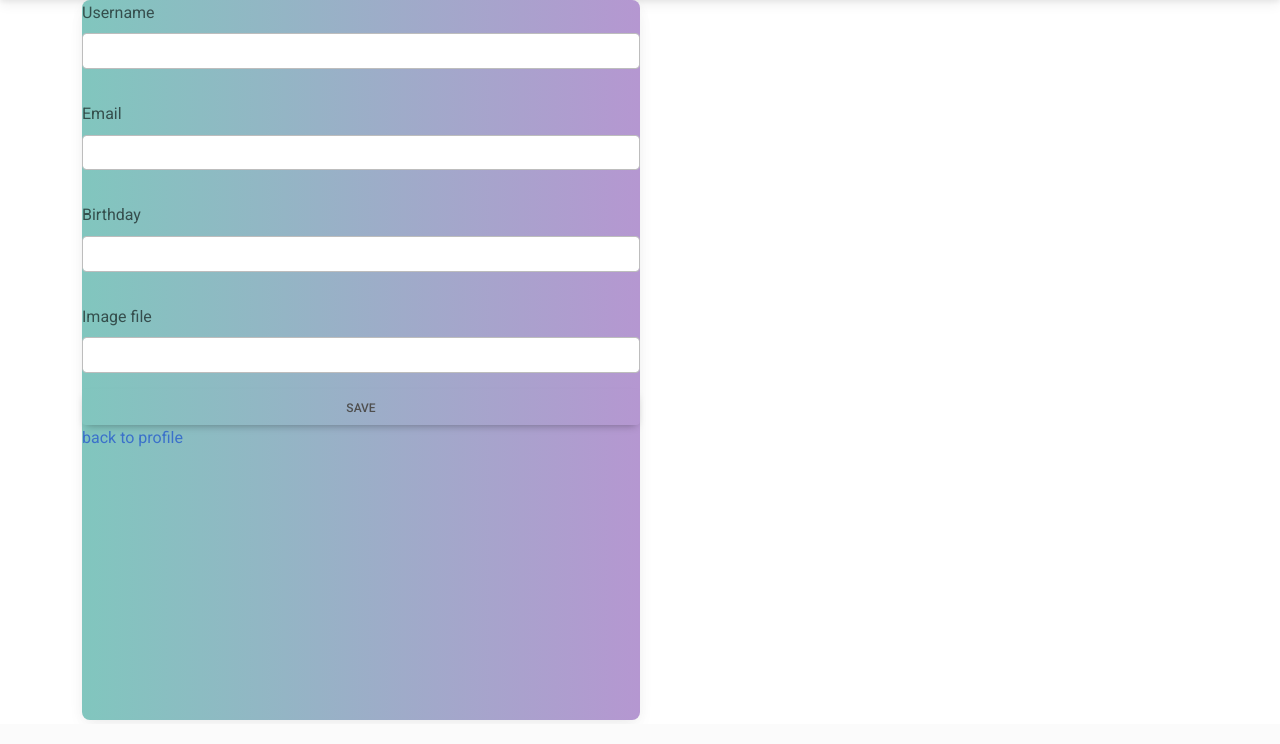
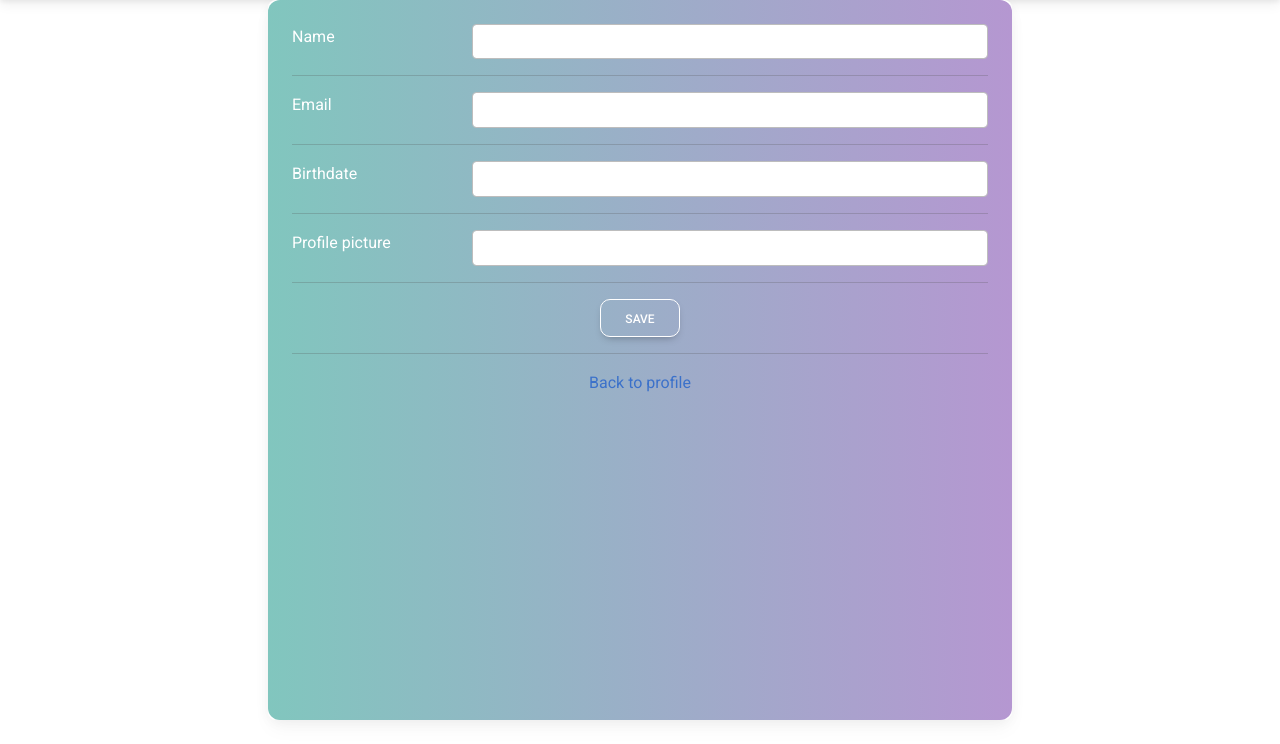
Before and after one commit to Manooonlb/AIctivity-planner, a Symfony app: template api/templates/profile/form.html.twig in a window 1280 px wide. Shown: the part 76-820 px from the top of the page. Before the commit the page ends 796 px from the top, so only its background shows below. Run offline with Twig, Linux system fonts and the light colour scheme; the template is opened without the code that fills it, so the values that code supplies are empty; form fields are guessed from the names that the template uses; some libraries are stand-ins or nearby versions.

Commit message:
Style Profile

```diff
--- a/api/public/css/style.css
+++ b/api/public/css/style.css
@@ -1,3 +1,4 @@
+
 .background-section {
     /* background-image: url('/images/testbackground.png'); */
     background-image: url('/images/AIctivity_Background_V5.gif');
@@ -23,6 +24,16 @@
     /* box-shadow:  20px 20px 60px #bebebe, -20px -20px 60px #ffffff; */
     margin-top: 15px;
   }
+
+.btn-custom-profile {
+    color: white;
+    border: 1px solid white;
+    border-radius: 10px;
+}
+
+.col-sm-3 {
+  color: white;
+}
 
 .index-app {
     margin-top: 100px;
--- a/api/src/Form/UserEditType.php
+++ b/api/src/Form/UserEditType.php
@@ -36,7 +36,7 @@ class UserEditType extends AbstractType
                         //     'application/jpg',
                         //     'application/png',
                         // ],
-                        'mimeTypesMessage' => 'Please upload a valid PDF document',
+                        'mimeTypesMessage' => 'Please upload a valid .jpeg document',
                     ])
                 ],
             ]);
--- a/api/templates/profile/form.html.twig
+++ b/api/templates/profile/form.html.twig
@@ -1,31 +1,57 @@
-
-
 {% extends 'base.html.twig' %}
 {% block body %}
+
 {{ form_start(form) }}
-<div class=" wrapper">
-  <section class=" gradient-custom card mb-6 profile-form" style="background-color: #f4f5f7;">
 
-        <div class="mb-3 box1">
-            {{ form_row(form.username) }}
-        </div>
-        <div class="mb-3 box2">
-            {{ form_row(form.email, {'label': 'Email'}) }}
-        </div>
-        <div class="mb-3 box3">
-            {{ form_row(form.birthday, {'label': 'Birthday'}) }}
-        </div>
-        <div class="form-group box4">
-
-            {{ form_row(form.imageFile, {
-                'attr': {'class': 'form-control', 'accept': 'image/*'}
-            }) }}
-        </div>
-
-        <button class="btn">{{ button_label|default('Save') }}</button> <div>
-            <a href="{{ path('app_profile_my') }}">back to profile</a>
-        </div>
-        </section>
+<div class="d-flex justify-content-center align-items-center h-100">
+	<div class="col-lg-8">
+		<div class="card mb-4">
+			<div class="card-body gradient-custom rounded-6">
+				<div class="row">
+					<div class="col-sm-3">
+						<p class="mb-0">Name</p>
+					</div>
+					<div class="col-sm-9">
+						{{ form_widget(form.username) }}
+					</div>
+				</div>
+				<hr>
+				<div class="row">
+					<div class="col-sm-3">
+						<p class="mb-0">Email</p>
+					</div>
+					<div class="col-sm-9">
+						{{ form_widget(form.email, {'label': 'Email'}) }}
+					</div>
+				</div>
+				<hr>
+				<div class="row">
+					<div class="col-sm-3">
+						<p class="mb-0">Birthdate</p>
+					</div>
+					<div class="col-sm-9">
+						{{ form_widget(form.birthday, {'label': 'Birthday'}) }}
+					</div>
+				</div>
+				<hr>
+				<div class="row">
+					<div class="col-sm-3">
+						<p class="mb-0">Profile picture</p>
+					</div>
+					<div class="col-sm-9">
+						{{ form_widget(form.imageFile, {
+                    'attr': {'class': 'form-control', 'accept': 'image/*'}}) }}
+					</div>
+				</div>
+				<hr>
+				<div class="d-flex justify-content-center">
+					<button class="btn btn-custom-profile">{{ button_label|default('Save') }}</button>
+				</div>
+				<hr>
+				<a class="d-flex justify-content-center" href="{{ path('app_profile_my') }}">Back to profile</a>
+			</div>
+	</div>
 </div>
 {{ form_end(form) }}
+
 {% endblock %}
```
Also changed, not shown: api/templates/activity/index.html.twig (+14 -9 lines).
